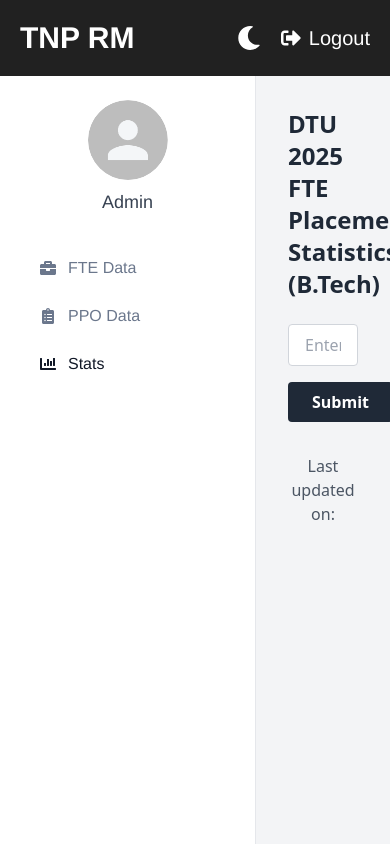
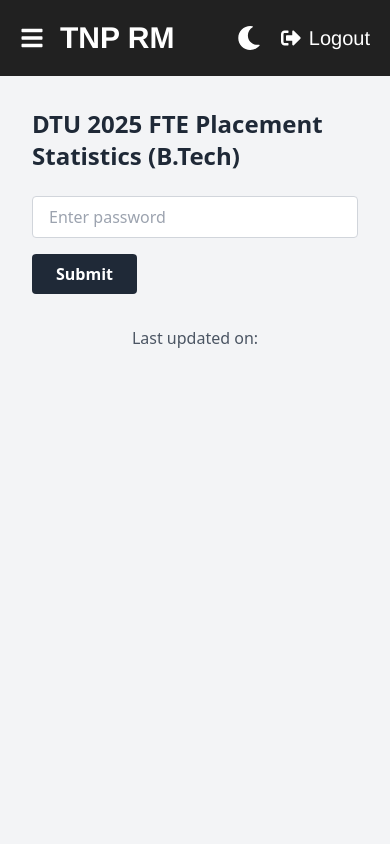
Before and after one commit to madhavgupta2002/tnp-frontend, a React (Create React App) app: page / in a window 390 px wide. Built offline with nearby package versions, Linux system fonts and the light colour scheme.

Commit message:
reponsive

```diff
--- a/src/App.js
+++ b/src/App.js
@@ -1,6 +1,6 @@
 import React, { useState, useEffect } from 'react';
 import axios from 'axios';
-import { FaChartBar, FaBriefcase, FaClipboardList, FaSearch, FaSignOutAlt, FaMoon, FaSun } from 'react-icons/fa';
+import { FaChartBar, FaBriefcase, FaClipboardList, FaSearch, FaSignOutAlt, FaMoon, FaSun, FaBars } from 'react-icons/fa';
 
 function App() {
     const [activeData, setActiveData] = useState(null);
@@ -11,6 +11,7 @@
     const [isAuthenticated, setIsAuthenticated] = useState(false);
     const [darkMode, setDarkMode] = useState(false);
     const [loading, setLoading] = useState(false);
+    const [sidebarOpen, setSidebarOpen] = useState(false);
 
     const handlePasswordSubmit = async (e) => {
         e.preventDefault();
@@ -36,7 +37,7 @@
     }, [dataType, isAuthenticated]);
 
     const fetchData = async (type) => {
-        setLoading(true); // Set loading to true when fetching data
+        setLoading(true);
         try {
             const response = await axios.get(`https://tnp-backend.vercel.app/${type}`, {
                 headers: {
@@ -47,7 +48,7 @@
         } catch (error) {
             console.error('Error fetching data:', error);
         } finally {
-            setLoading(false); // Set loading to false after fetching data
+            setLoading(false);
         }
     };
 
@@ -133,11 +134,20 @@
         setDarkMode(!darkMode);
     };
 
+    const toggleSidebar = () => {
+        setSidebarOpen(!sidebarOpen);
+    };
+
     return (
         <div className={`flex flex-col h-screen ${darkMode ? 'bg-gray-900' : 'bg-white'} font-sans`}>
             {/* Header */}
             <header className="bg-[#212121] text-white p-5 flex justify-between items-center font-helvetica">
-                <h1 className="text-3xl font-bold">TNP RM</h1>
+                <div className="flex items-center">
+                    <button onClick={toggleSidebar} className="mr-4 text-2xl md:hidden">
+                        <FaBars />
+                    </button>
+                    <h1 className="text-3xl font-bold">TNP RM</h1>
+                </div>
                 <div className="flex items-center">
                     <button onClick={toggleDarkMode} className="mr-5 text-2xl">
                         {darkMode ? <FaSun /> : <FaMoon />}
@@ -150,7 +160,7 @@
 
             <div className="flex flex-1 overflow-hidden">
                 {/* Sidebar */}
-                <div className={`w-64 ${darkMode ? 'bg-gray-800 border-gray-700' : 'bg-white border-gray-200'} border-r text-gray-700 p-6 overflow-y-auto font-helvetica`}>
+                <div className={`${sidebarOpen ? 'block' : 'hidden'} md:block w-64 ${darkMode ? 'bg-gray-800 border-gray-700' : 'bg-white border-gray-200'} border-r text-gray-700 p-6 overflow-y-auto font-helvetica`}>
                     <div className="flex flex-col items-center mb-8">
                         <div className={`w-20 h-20  rounded-full flex items-center justify-center mb-2`}>
                             <img src="/avatar.png" alt="Profile" className="w-full h-full rounded-full" />
@@ -158,13 +168,13 @@
                         <span className={`text-lg  ${darkMode ? 'text-white' : ''}`}>Admin</span>
                     </div>
                     <nav className="space-y-2">
-                        <button onClick={() => setDataType('fte')} className={`flex items-center w-full py-2 px-4 text-left ${darkMode ? 'hover:bg-gray-700' : 'hover:bg-gray-100'} rounded ${dataType === 'fte' ? (darkMode ? 'text-white' : 'text-gray-900') : (darkMode ? 'text-[#6B778C]' : 'text-[#6B778C]')}`}>
+                        <button onClick={() => { setDataType('fte'); setSidebarOpen(false); }} className={`flex items-center w-full py-2 px-4 text-left ${darkMode ? 'hover:bg-gray-700' : 'hover:bg-gray-100'} rounded ${dataType === 'fte' ? (darkMode ? 'text-white' : 'text-gray-900') : (darkMode ? 'text-[#6B778C]' : 'text-[#6B778C]')}`}>
                             <FaBriefcase className={`mr-3 ${dataType === 'fte' ? (darkMode ? 'text-white' : 'text-gray-900') : 'text-[#6B778C]'}`} /> FTE Data
                         </button>
-                        <button onClick={() => setDataType('ppo')} className={`flex items-center w-full py-2 px-4 text-left ${darkMode ? 'hover:bg-gray-700' : 'hover:bg-gray-100'} rounded ${dataType === 'ppo' ? (darkMode ? 'text-white' : 'text-gray-900') : (darkMode ? 'text-[#6B778C]' : 'text-[#6B778C]')}`}>
+                        <button onClick={() => { setDataType('ppo'); setSidebarOpen(false); }} className={`flex items-center w-full py-2 px-4 text-left ${darkMode ? 'hover:bg-gray-700' : 'hover:bg-gray-100'} rounded ${dataType === 'ppo' ? (darkMode ? 'text-white' : 'text-gray-900') : (darkMode ? 'text-[#6B778C]' : 'text-[#6B778C]')}`}>
                             <FaClipboardList className={`mr-3 ${dataType === 'ppo' ? (darkMode ? 'text-white' : 'text-gray-900') : 'text-[#6B778C]'}`} /> PPO Data
                         </button>
-                        <button onClick={() => setDataType('stats')} className={`flex items-center w-full py-2 px-4 text-left ${darkMode ? 'hover:bg-gray-700' : 'hover:bg-gray-100'} rounded ${dataType === 'stats' ? (darkMode ? 'text-white' : 'text-gray-900') : (darkMode ? 'text-[#6B778C]' : 'text-[#6B778C]')}`}>
+                        <button onClick={() => { setDataType('stats'); setSidebarOpen(false); }} className={`flex items-center w-full py-2 px-4 text-left ${darkMode ? 'hover:bg-gray-700' : 'hover:bg-gray-100'} rounded ${dataType === 'stats' ? (darkMode ? 'text-white' : 'text-gray-900') : (darkMode ? 'text-[#6B778C]' : 'text-[#6B778C]')}`}>
                             <FaChartBar className={`mr-3 ${dataType === 'stats' ? (darkMode ? 'text-white' : 'text-gray-900') : 'text-[#6B778C]'}`} /> Stats
                         </button>
                     </nav>
@@ -188,7 +198,7 @@
                                 </button>
                             </form>
                         ) : null}
-                        {loading ? ( // Show loading circle while fetching data
+                        {loading ? (
                             <div className="flex justify-center items-center h-32">
                                 <div className="animate-spin rounded-full h-16 w-16 border-t-2 border-b-2 border-blue-500"></div>
                             </div>
```
